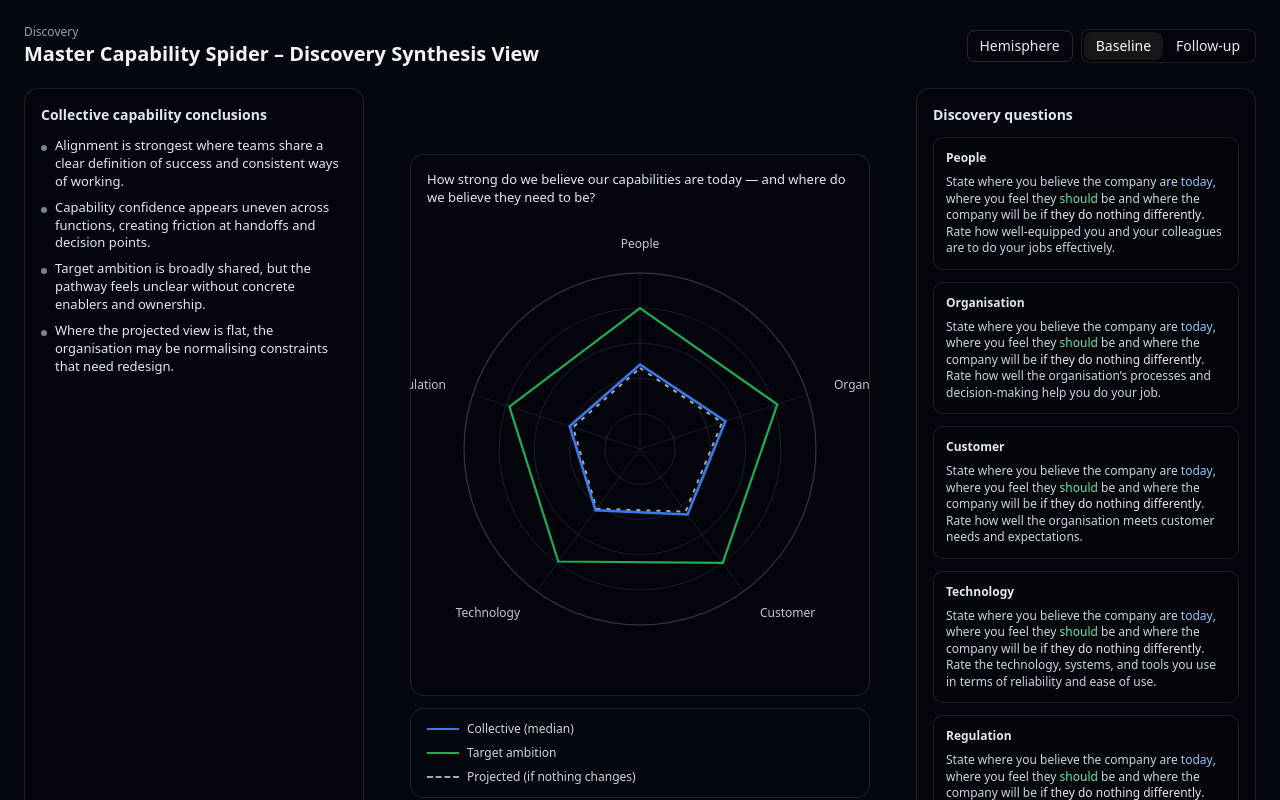
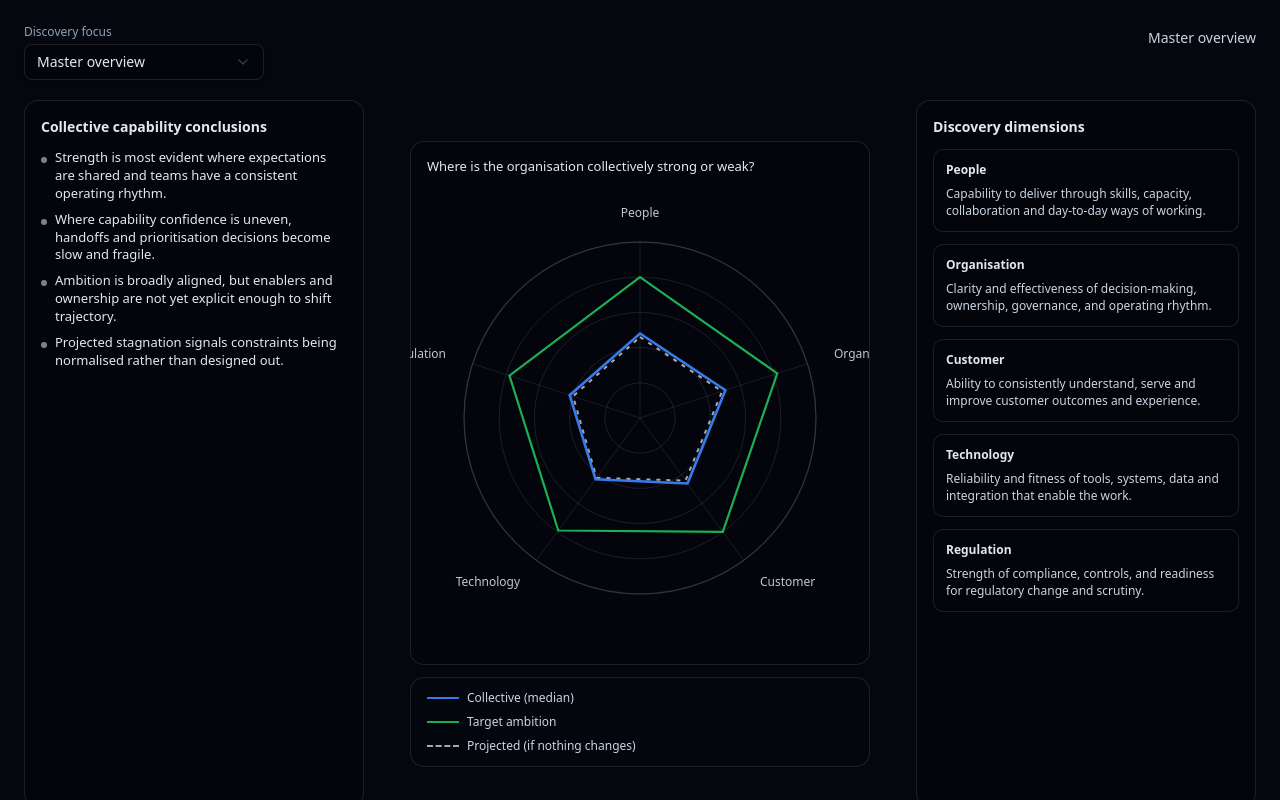
Before and after one commit to Andrewghall/Dream_discovery, a Next.js app: page /admin/workshops/1/spider in a window 1280 px wide. Built offline with nearby package versions, Linux system fonts and the light colour scheme.

Commit message:
Add discovery focus dropdown and D1–D5 synthesis views

```diff
--- a/app/admin/workshops/[id]/spider/page.tsx
+++ b/app/admin/workshops/[id]/spider/page.tsx
@@ -1,11 +1,16 @@
 'use client';
 
 import { use, useMemo, useState } from 'react';
-import Link from 'next/link';
 
-import { Button } from '@/components/ui/button';
+import {
+  Select,
+  SelectContent,
+  SelectItem,
+  SelectTrigger,
+  SelectValue,
+} from '@/components/ui/select';
 
-type RunType = 'BASELINE' | 'FOLLOWUP';
+import { FIXED_QUESTIONS } from '@/lib/conversation/fixed-questions';
 
 type PageProps = {
   params: Promise<{ id: string }>;
@@ -26,11 +31,51 @@ type Capability = 'People' | 'Organisation' | 'Customer' | 'Technology' | 'Regul
 
 const CAPABILITIES: Capability[] = ['People', 'Organisation', 'Customer', 'Technology', 'Regulation'];
 
+type DiscoveryFocus = 'MASTER' | 'D1' | 'D2' | 'D3' | 'D4' | 'D5';
+
+const FOCUS_OPTIONS: Array<{ value: DiscoveryFocus; label: string }> = [
+  { value: 'MASTER', label: 'Master overview' },
+  { value: 'D1', label: 'D1 — People' },
+  { value: 'D2', label: 'D2 — Organisation' },
+  { value: 'D3', label: 'D3 — Customer' },
+  { value: 'D4', label: 'D4 — Technology' },
+  { value: 'D5', label: 'D5 — Regulation' },
+];
+
 type SpiderAggregates = {
-  baseline: number[];
+  collective: number[];
   target: number[];
   projected: number[];
 };
+
+type DimensionMedians = {
+  today: number;
+  target: number;
+  projected: number;
+};
+
+function tripleRatingQuestionText(phase: keyof typeof FIXED_QUESTIONS): string {
+  const list = FIXED_QUESTIONS[phase] || [];
+  const q = list.find((x) => x.tag === 'triple_rating');
+  return (q && q.text) || '';
+}
+
+function capabilityForFocus(focus: DiscoveryFocus): Capability | null {
+  if (focus === 'D1') return 'People';
+  if (focus === 'D2') return 'Organisation';
+  if (focus === 'D3') return 'Customer';
+  if (focus === 'D4') return 'Technology';
+  if (focus === 'D5') return 'Regulation';
+  return null;
+}
+
+function phaseForCapability(cap: Capability): keyof typeof FIXED_QUESTIONS {
+  if (cap === 'People') return 'people';
+  if (cap === 'Organisation') return 'corporate';
+  if (cap === 'Customer') return 'customer';
+  if (cap === 'Technology') return 'technology';
+  return 'regulation';
+}
 
 function buildPolygonPath(params: { values: number[]; cx: number; cy: number; radius: number; max: number }) {
   const n = CAPABILITIES.length;
@@ -96,38 +141,148 @@ function EmphasisedQuestionText({ text }: { text: string }) {
   );
 }
 
+function SingleDimensionChart({ values }: { values: DimensionMedians }) {
+  const w = 420;
+  const h = 320;
+  const max = 10;
+  const min = 0;
+  const top = 18;
+  const bottom = 26;
+  const left = 54;
+  const right = 18;
+
+  const plotW = w - left - right;
+  const plotH = h - top - bottom;
+
+  const y = (v: number) => top + (1 - clamp((v - min) / (max - min), 0, 1)) * plotH;
+  const barBaseY = top + plotH;
+  const barW = 68;
+  const gap = 44;
+  const x0 = left + (plotW - (barW * 3 + gap * 2)) / 2;
+
+  const bars = [
+    { key: 'Today', v: values.today, color: 'rgba(59,130,246,0.90)' },
+    { key: 'Target', v: values.target, color: 'rgba(34,197,94,0.85)' },
+    { key: 'Projected', v: values.projected, color: 'rgba(226,232,240,0.70)', dashed: true as const },
+  ];
+
+  return (
+    <svg width={w} height={h} viewBox={`0 0 ${w} ${h}`} role="img" className="block">
+      {[2, 4, 6, 8, 10].map((t) => (
+        <g key={t}>
+          <line x1={left} y1={y(t)} x2={w - right} y2={y(t)} stroke="rgba(148,163,184,0.14)" strokeWidth={1} />
+          <text x={left - 10} y={y(t)} textAnchor="end" dominantBaseline="middle" fontSize={11} fill="rgba(148,163,184,0.75)">
+            {t}
+          </text>
+        </g>
+      ))}
+
+      <line x1={left} y1={top} x2={left} y2={barBaseY} stroke="rgba(148,163,184,0.18)" strokeWidth={1} />
+
+      {bars.map((b, idx) => {
+        const x = x0 + idx * (barW + gap);
+        const barTop = y(b.v);
+        const bh = Math.max(0, barBaseY - barTop);
+        return (
+          <g key={b.key}>
+            <rect x={x} y={barTop} width={barW} height={bh} fill={b.color} opacity={b.dashed ? 0.35 : 0.55} />
+            {b.dashed ? (
+              <line x1={x} y1={barTop} x2={x + barW} y2={barTop} stroke={b.color} strokeWidth={2} strokeDasharray="4 6" />
+            ) : (
+              <line x1={x} y1={barTop} x2={x + barW} y2={barTop} stroke={b.color} strokeWidth={2.2} />
+            )}
+            <text x={x + barW / 2} y={barBaseY + 16} textAnchor="middle" fontSize={12} fill="rgba(226,232,240,0.86)">
+              {b.key}
+            </text>
+          </g>
+        );
+      })}
+
+      <text x={left} y={h - 6} textAnchor="start" fontSize={11} fill="rgba(148,163,184,0.70)">
+        Median rating (1–10)
+      </text>
+    </svg>
+  );
+}
+
 export default function WorkshopSpiderPage({ params }: PageProps) {
   const { id: workshopId } = use(params);
 
-  const [runType, setRunType] = useState<RunType>('BASELINE');
+  const [focus, setFocus] = useState<DiscoveryFocus>('MASTER');
+
   const aggregates = useMemo((): SpiderAggregates => {
-    if (runType === 'FOLLOWUP') {
     return {
-        baseline: [5.2, 5.8, 5.4, 5.1, 5.0],
-        target: [8.0, 8.3, 8.2, 8.1, 8.0],
-        projected: [5.1, 5.6, 5.2, 5.0, 4.9],
-      };
-    }
-    return {
-      baseline: [4.8, 5.1, 4.6, 4.3, 4.2],
+      collective: [4.8, 5.1, 4.6, 4.3, 4.2],
       target: [8.0, 8.2, 8.0, 7.9, 7.8],
       projected: [4.6, 4.9, 4.4, 4.2, 4.0],
     };
-  }, [runType]);
+  }, []);
 
-  const questionsByCapability = useMemo(() => {
+  const activeCapability = capabilityForFocus(focus);
+
+  const activeMedians = useMemo((): DimensionMedians | null => {
+    if (!activeCapability) return null;
+    const idx = CAPABILITIES.indexOf(activeCapability);
     return {
-      People:
-        'State where you believe the company are today, where you feel they should be and where the company will be if they do nothing differently. Rate how well-equipped you and your colleagues are to do your jobs effectively.',
-      Organisation:
-        "State where you believe the company are today, where you feel they should be and where the company will be if they do nothing differently. Rate how well the organisation’s processes and decision-making help you do your job.",
-      Customer:
-        'State where you believe the company are today, where you feel they should be and where the company will be if they do nothing differently. Rate how well the organisation meets customer needs and expectations.',
-      Technology:
-        'State where you believe the company are today, where you feel they should be and where the company will be if they do nothing differently. Rate the technology, systems, and tools you use in terms of reliability and ease of use.',
-      Regulation:
-        'State where you believe the company are today, where you feel they should be and where the company will be if they do nothing differently. Rate how well the organisation handles regulatory and compliance requirements.',
+      today: aggregates.collective[idx] ?? 0,
+      target: aggregates.target[idx] ?? 0,
+      projected: aggregates.projected[idx] ?? 0,
+    };
+  }, [activeCapability, aggregates]);
+
+  const dimensionDescriptions = useMemo(() => {
+    return {
+      People: 'Capability to deliver through skills, capacity, collaboration and day-to-day ways of working.',
+      Organisation: 'Clarity and effectiveness of decision-making, ownership, governance, and operating rhythm.',
+      Customer: 'Ability to consistently understand, serve and improve customer outcomes and experience.',
+      Technology: 'Reliability and fitness of tools, systems, data and integration that enable the work.',
+      Regulation: 'Strength of compliance, controls, and readiness for regulatory change and scrutiny.',
     } satisfies Record<Capability, string>;
+  }, []);
+
+  const masterConclusions = useMemo(
+    () => [
+      'Strength is most evident where expectations are shared and teams have a consistent operating rhythm.',
+      'Where capability confidence is uneven, handoffs and prioritisation decisions become slow and fragile.',
+      'Ambition is broadly aligned, but enablers and ownership are not yet explicit enough to shift trajectory.',
+      'Projected stagnation signals constraints being normalised rather than designed out.',
+    ],
+    []
+  );
+
+  const dimensionSummaries = useMemo(() => {
+    return {
+      People: [
+        'Roles and expectations need sharper clarity to reduce duplication and hidden work.',
+        'Capability development is not yet systematic; learning is uneven across teams.',
+        'Cross-team collaboration is dependent on individuals rather than repeatable mechanisms.',
+        'Workload pressure is eroding quality and limiting time for improvement.',
+      ],
+      Organisation: [
+        'Decision rights and ownership are unclear in critical areas, slowing delivery.',
+        'Processes are experienced as heavy in some places and absent in others.',
+        'Prioritisation lacks a stable cadence, creating reactive switching costs.',
+        'Governance signals intent, but follow-through is inconsistent.',
+      ],
+      Customer: [
+        'Customer outcomes are understood locally but not consistently shared across functions.',
+        'Feedback loops exist but are not translating into systematic improvement.',
+        'Ownership of end-to-end experience breaks at organisational boundaries.',
+        'Measures of success vary by team, reducing coherence of focus.',
+      ],
+      Technology: [
+        'Tooling reliability and workarounds are consuming time and attention.',
+        'Data quality limits confidence and slows decisions.',
+        'Integration gaps create manual steps that accumulate hidden operational risk.',
+        'Technology change feels hard to land due to competing priorities and dependencies.',
+      ],
+      Regulation: [
+        'Compliance effort is felt as reactive rather than embedded into delivery.',
+        'Regulatory change readiness varies, creating uneven confidence.',
+        'Controls and evidence gathering are not consistently repeatable.',
+        'Teams want clarity on what “good” looks like to reduce rework and surprises.',
+      ],
+    } satisfies Record<Capability, string[]>;
   }, []);
 
   const chartSize = 460;
@@ -148,7 +303,7 @@ export default function WorkshopSpiderPage({ params }: PageProps) {
   }, [cx, cy, radius]);
 
   const baselinePath = useMemo(
-    () => buildPolygonPath({ values: aggregates.baseline, cx, cy, radius, max: maxScore }),
+    () => buildPolygonPath({ values: aggregates.collective, cx, cy, radius, max: maxScore }),
     [aggregates, cx, cy, radius]
   );
   const targetPath = useMemo(
@@ -160,72 +315,76 @@ export default function WorkshopSpiderPage({ params }: PageProps) {
     [aggregates, cx, cy, radius]
   );
 
+  const isMaster = focus === 'MASTER';
+  const focusLabel = FOCUS_OPTIONS.find((o) => o.value === focus)?.label || 'Master overview';
+
+  const rightPanelTitle = isMaster ? 'Discovery dimensions' : 'Discovery question';
+  const leftPanelTitle = isMaster
+    ? 'Collective capability conclusions'
+    : activeCapability
+      ? `${activeCapability} capability – summary`
+      : 'Capability summary';
+
+  const questionText = useMemo(() => {
+    if (!activeCapability) return '';
+    const phase = phaseForCapability(activeCapability);
+    const base = tripleRatingQuestionText(phase);
+    const scale = '\n\nScale reference: 1–10';
+    return `${base}${scale}`.trim();
+  }, [activeCapability]);
+
   return (
     <div className="h-screen overflow-hidden bg-[#05070f] text-slate-100">
       <div className="mx-auto h-full max-w-7xl px-6 py-6">
-        <div className="flex items-center justify-between">
-          <div>
-            <div className="text-xs text-slate-400">Discovery</div>
-            <div className="text-xl font-semibold">Master Capability Spider – Discovery Synthesis View</div>
+        <div className="flex items-start justify-between">
+          <div className="flex flex-col gap-1">
+            <div className="text-xs text-slate-400">Discovery focus</div>
+            <Select value={focus} onValueChange={(v) => setFocus(v as DiscoveryFocus)}>
+              <SelectTrigger className="h-9 w-[240px] bg-black/15 border-white/10 text-slate-200">
+                <SelectValue placeholder="Select" />
+              </SelectTrigger>
+              <SelectContent>
+                {FOCUS_OPTIONS.map((o) => (
+                  <SelectItem key={o.value} value={o.value}>
+                    {o.label}
+                  </SelectItem>
+                ))}
+              </SelectContent>
+            </Select>
           </div>
 
-          <div className="flex items-center gap-2">
-            <Link href={`/admin/workshops/${workshopId}/hemisphere`}>
-              <Button variant="outline" className="h-8 px-3 bg-black/20 text-slate-200 border-white/15 hover:bg-white/10">
-                Hemisphere
-              </Button>
-            </Link>
-            <div className="flex items-center rounded-md border border-white/10 bg-black/20 p-0.5">
-              <Button
-                variant={runType === 'BASELINE' ? 'default' : 'outline'}
-                className={runType === 'BASELINE' ? 'h-7 px-3' : 'h-7 px-3 bg-transparent text-slate-200 border-white/0 hover:bg-white/10'}
-                onClick={() => setRunType('BASELINE')}
-              >
-                Baseline
-              </Button>
-              <Button
-                variant={runType === 'FOLLOWUP' ? 'default' : 'outline'}
-                className={runType === 'FOLLOWUP' ? 'h-7 px-3' : 'h-7 px-3 bg-transparent text-slate-200 border-white/0 hover:bg-white/10'}
-                onClick={() => setRunType('FOLLOWUP')}
-              >
-                Follow-up
-              </Button>
-            </div>
-          </div>
+          <div className="pt-1 text-sm text-slate-300">{focusLabel}</div>
         </div>
 
         <div className="mt-5 grid h-[calc(100%-44px)] grid-cols-[340px_1fr_340px] gap-6">
           <div className="rounded-xl border border-white/10 bg-black/15 p-4">
-            <div className="text-sm font-semibold text-slate-200">Collective capability conclusions</div>
+            <div className="text-sm font-semibold text-slate-200">{leftPanelTitle}</div>
             <div className="mt-3 space-y-2 text-[13px] leading-snug text-slate-200">
-              <div className="flex gap-2">
+              {(isMaster ? masterConclusions : activeCapability ? dimensionSummaries[activeCapability] : []).slice(0, isMaster ? 5 : 6).map((t, idx) => (
+                <div key={idx} className="flex gap-2">
                   <div className="mt-2 h-1.5 w-1.5 shrink-0 rounded-full bg-slate-300/60" />
-                <div>Alignment is strongest where teams share a clear definition of success and consistent ways of working.</div>
+                  <div>{t}</div>
                 </div>
-              <div className="flex gap-2">
-                <div className="mt-2 h-1.5 w-1.5 shrink-0 rounded-full bg-slate-300/60" />
-                <div>Capability confidence appears uneven across functions, creating friction at handoffs and decision points.</div>
-              </div>
-              <div className="flex gap-2">
-                <div className="mt-2 h-1.5 w-1.5 shrink-0 rounded-full bg-slate-300/60" />
-                <div>Target ambition is broadly shared, but the pathway feels unclear without concrete enablers and ownership.</div>
-              </div>
-              <div className="flex gap-2">
-                <div className="mt-2 h-1.5 w-1.5 shrink-0 rounded-full bg-slate-300/60" />
-                <div>Where the projected view is flat, the organisation may be normalising constraints that need redesign.</div>
-              </div>
+              ))}
             </div>
           </div>
 
           <div className="flex items-center justify-center">
             <div className="w-[460px]">
               <div className="rounded-xl border border-white/10 bg-black/15 p-4">
+                {isMaster ? (
                   <div className="text-[13px] leading-snug text-slate-200">
-                  How strong do we believe our capabilities are today — and where do we believe they need to be?
+                    Where is the organisation collectively strong or weak?
                   </div>
+                ) : activeCapability ? (
+                  <div className="text-[13px] leading-snug text-slate-200">
+                    {activeCapability}: today, target ambition, and projected (median)
+                  </div>
+                ) : null}
 
                 <div className="mt-3 flex items-center justify-center">
-                  <div className="relative h-[460px] w-[460px]">
+                  <div className="relative h-[460px] w-[460px] flex items-center justify-center">
+                    {isMaster ? (
                       <svg width={chartSize} height={chartSize} viewBox={`0 0 ${chartSize} ${chartSize}`} role="img" className="block">
                         {[0.2, 0.4, 0.6, 0.8, 1].map((t, idx) => (
                           <circle
@@ -261,10 +420,14 @@ export default function WorkshopSpiderPage({ params }: PageProps) {
                         <path d={targetPath} fill="none" stroke="rgba(34,197,94,0.88)" strokeWidth={2.2} />
                         <path d={baselinePath} fill="none" stroke="rgba(59,130,246,0.94)" strokeWidth={2.6} />
                       </svg>
+                    ) : activeMedians ? (
+                      <SingleDimensionChart values={activeMedians} />
+                    ) : null}
                   </div>
                 </div>
               </div>
 
+              {isMaster ? (
                 <div className="mt-3 rounded-xl border border-white/10 bg-black/10 px-4 py-3">
                   <div className="grid grid-cols-1 gap-2 text-xs text-slate-300">
                     <div className="flex items-center gap-2">
@@ -276,28 +439,30 @@ export default function WorkshopSpiderPage({ params }: PageProps) {
                       <span>Target ambition</span>
                     </div>
                     <div className="flex items-center gap-2">
-                    <span
-                      className="inline-block w-8 border-t-2 border-dashed"
-                      style={{ borderColor: 'rgba(226,232,240,0.72)' }}
-                    />
+                      <span className="inline-block w-8 border-t-2 border-dashed" style={{ borderColor: 'rgba(226,232,240,0.72)' }} />
                       <span>Projected (if nothing changes)</span>
                     </div>
                   </div>
                 </div>
+              ) : null}
             </div>
           </div>
 
           <div className="rounded-xl border border-white/10 bg-black/15 p-4">
-            <div className="text-sm font-semibold text-slate-200">Discovery questions</div>
+            <div className="text-sm font-semibold text-slate-200">{rightPanelTitle}</div>
             <div className="mt-3 space-y-3">
-              {CAPABILITIES.map((cap) => (
+              {isMaster ? (
+                CAPABILITIES.map((cap) => (
                   <div key={cap} className="rounded-lg border border-white/10 bg-black/10 p-3">
                     <div className="text-xs font-semibold text-slate-200">{cap}</div>
-                  <div className="mt-2">
-                    <EmphasisedQuestionText text={questionsByCapability[cap]} />
+                    <div className="mt-2 text-[12px] leading-snug text-slate-300">{dimensionDescriptions[cap]}</div>
                   </div>
+                ))
+              ) : activeCapability ? (
+                <div className="rounded-lg border border-white/10 bg-black/10 p-3">
+                  <EmphasisedQuestionText text={questionText} />
                 </div>
-              ))}
+              ) : null}
             </div>
           </div>
         </div>
```
Lines whose indentation alone changed are shown as unchanged.
